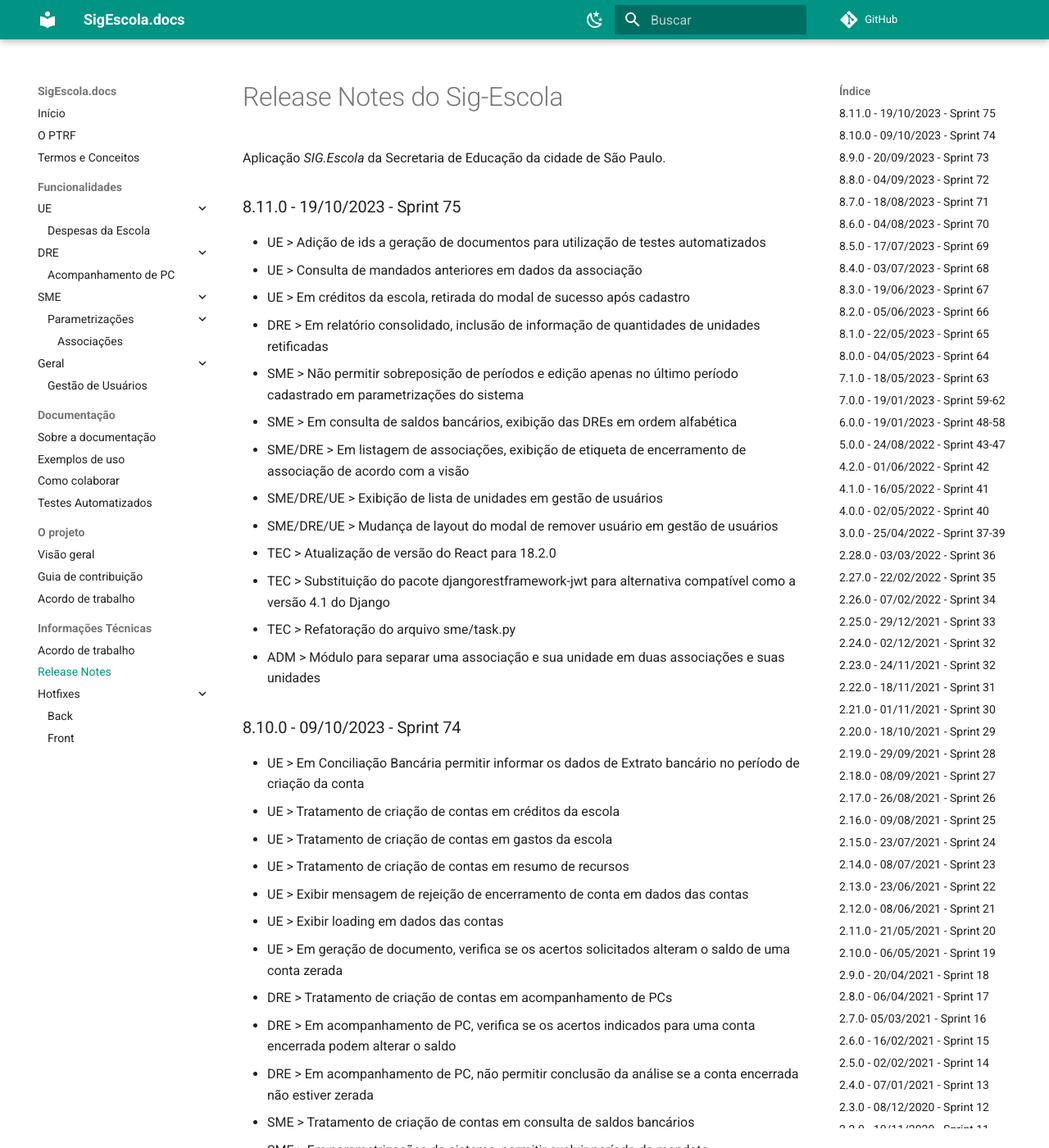
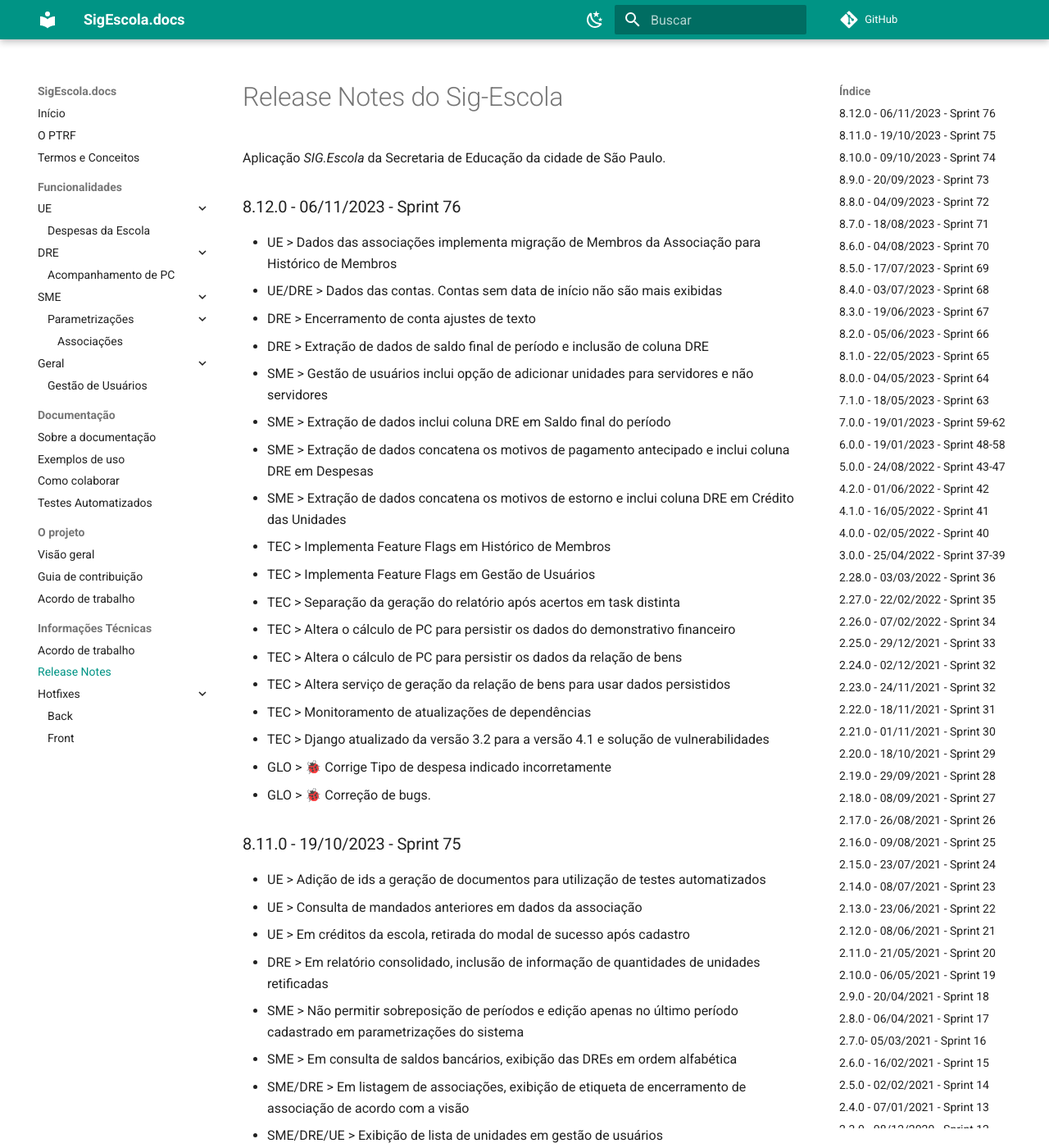
Before and after one commit to prefeiturasp/SME-PTRF-Docs, an MkDocs documentation site: the page built from docs/projeto/release_notes.md, in a window 1280 px wide and 1400 px high. Shown: the whole window at 82% size. Built offline with MkDocs 1.6.1 and Material for MkDocs 9.7.7, drawn with Linux system fonts in a browser that asks for light colours; comment, search, counter and statistics services are not loaded.

Commit message:
Update release_notes.md

```diff
--- a/docs/projeto/release_notes.md
+++ b/docs/projeto/release_notes.md
@@ -1,6 +1,26 @@
 # Release Notes do Sig-Escola
 
 Aplicação *SIG.Escola* da Secretaria de Educação da cidade de São Paulo.
+
+### 8.12.0 - 06/11/2023 - Sprint 76
+* UE > Dados das associações implementa migração de Membros da Associação para Histórico de Membros
+* UE/DRE > Dados das contas. Contas sem data de início não são mais exibidas
+* DRE > Encerramento de conta ajustes de texto
+* DRE > Extração de dados de saldo final de período e inclusão de coluna DRE
+* SME > Gestão de usuários inclui opção de adicionar unidades para servidores e não servidores
+* SME > Extração de dados inclui coluna DRE em Saldo final do período
+* SME > Extração de dados concatena os motivos de pagamento antecipado e inclui coluna DRE em Despesas
+* SME > Extração de dados concatena os motivos de estorno e inclui coluna DRE em Crédito das Unidades
+* TEC > Implementa Feature Flags em Histórico de Membros
+* TEC > Implementa Feature Flags em Gestão de Usuários
+* TEC > Separação da geração do relatório após acertos em task distinta
+* TEC > Altera o cálculo de PC para persistir os dados do demonstrativo financeiro
+* TEC > Altera o cálculo de PC para persistir os dados da relação de bens
+* TEC > Altera serviço de geração da relação de bens para usar dados persistidos
+* TEC > Monitoramento de atualizações de dependências
+* TEC > Django atualizado da versão 3.2 para a versão 4.1 e solução de vulnerabilidades
+* GLO > 🐞 Corrige Tipo de despesa indicado incorretamente
+* GLO > 🐞 Correção de bugs.
 
 ### 8.11.0 - 19/10/2023 - Sprint 75
 * UE > Adição de ids a geração de documentos para utilização de testes automatizados
```
